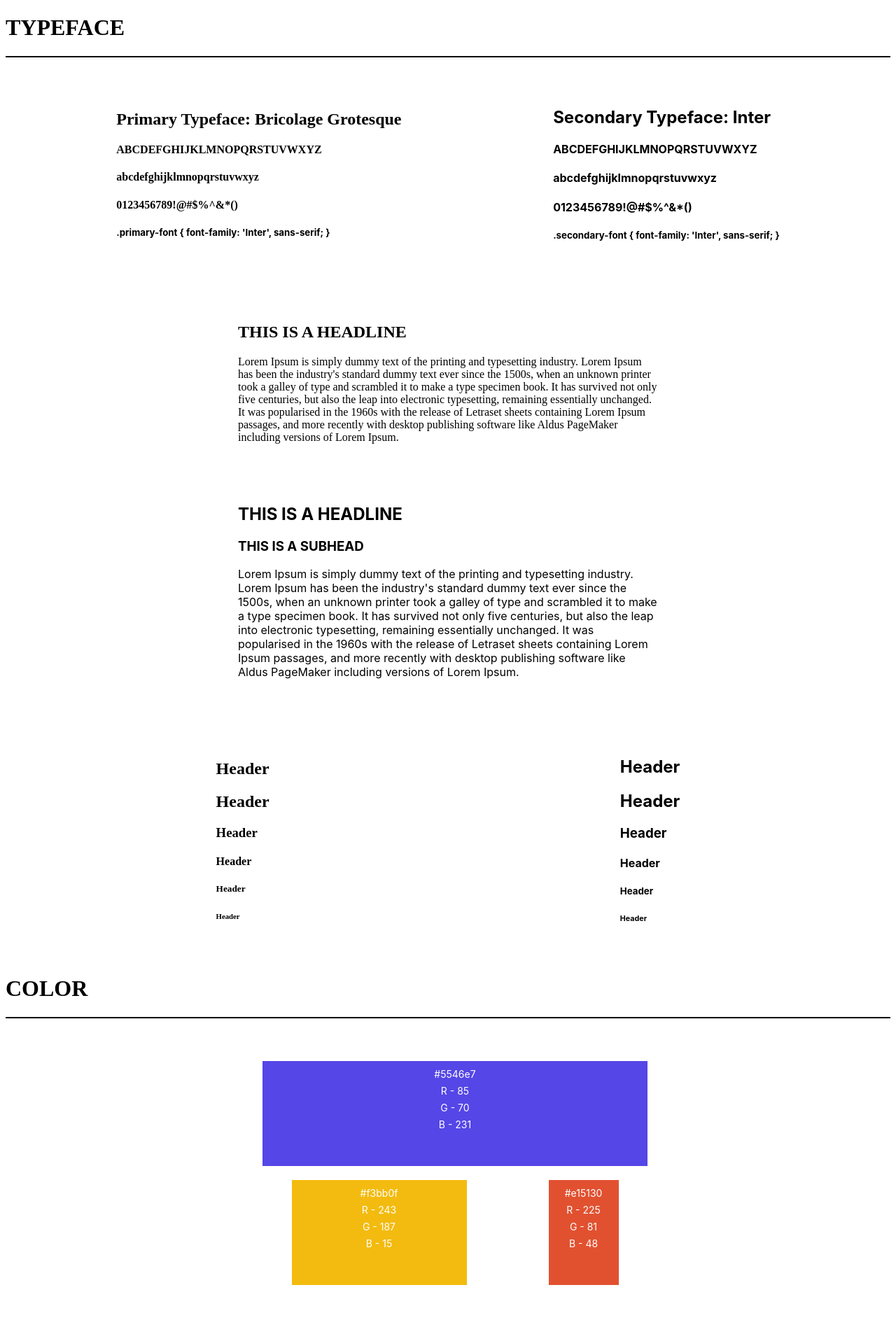
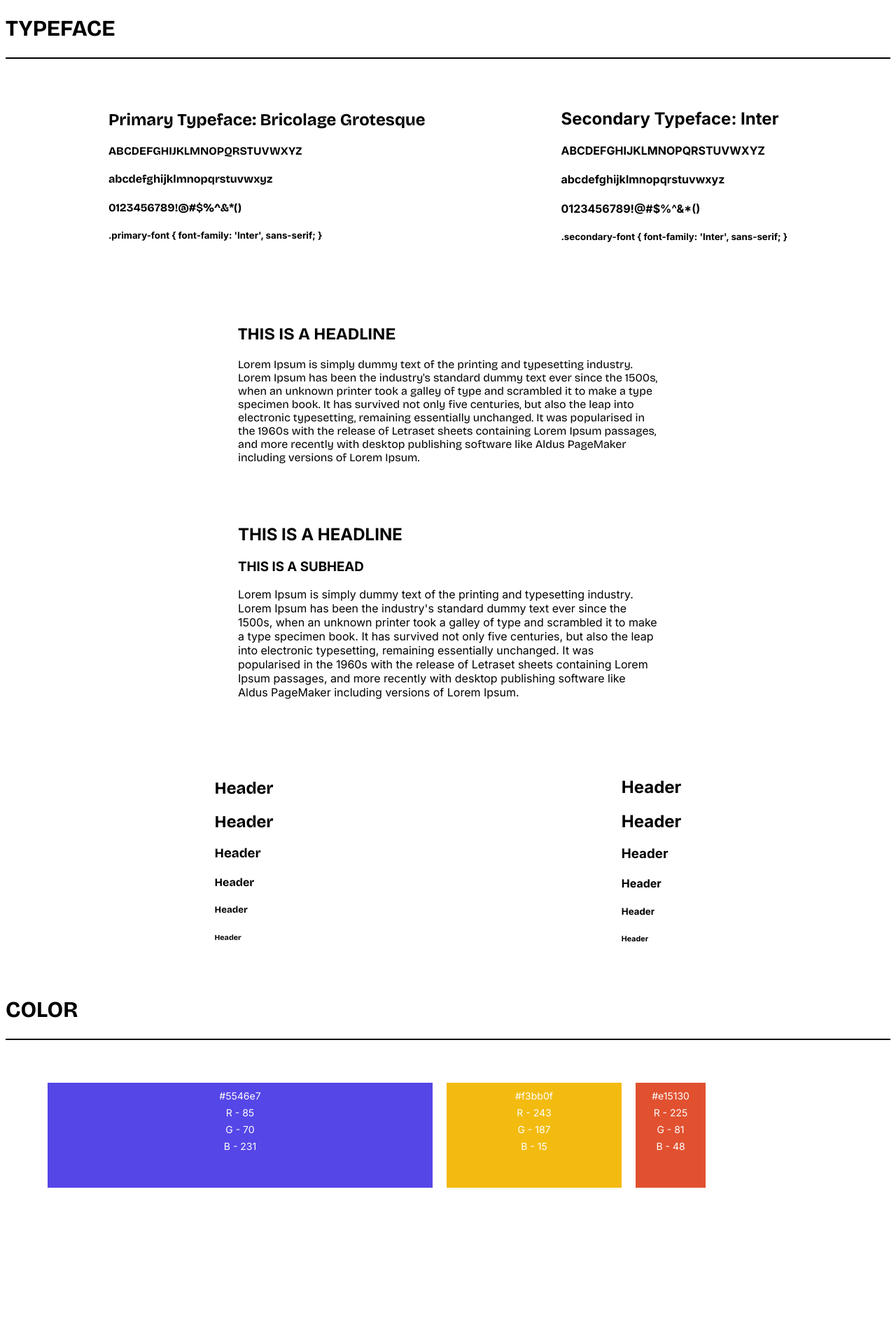
Before and after one commit to Holden-dip/Portfolio-Main, a Jekyll site: the page style-guide/index.html, which Jekyll copies as it is, in a window 1280 px wide. Shown: the whole page at 70% size. Built offline with Jekyll 4.4.1, drawn with Linux system fonts in a browser that asks for light colours; after the commit the page ends 1757 px from its top, so only the background shows below that.

Commit message:
April 4th update

```diff
--- a/style-guide/index.html
+++ b/style-guide/index.html
@@ -4,6 +4,10 @@
 <meta charset="UTF-8">
 <title>Style css</title>
 <link href="style.css" rel="stylesheet" type="text/css">
+
+<link rel="preconnect" href="https://fonts.googleapis.com">
+<link rel="preconnect" href="https://fonts.gstatic.com" crossorigin>
+<link href="https://fonts.googleapis.com/css2?family=Bricolage+Grotesque:opsz,wght@12..96,200..800&family=Inter:ital,opsz,wght@0,14..32,100..900;1,14..32,100..900&display=swap" rel="stylesheet">
 </head>
 
 <body>
@@ -77,7 +81,6 @@
 				<p>B - 231</p>
 			</li>
 			<li class="color-two">
-
 				<p>#f3bb0f</p>
 		  		<p>R - 243</p>
 				<p>G - 187</p>
@@ -86,7 +89,6 @@
 		  </li>
 
 			<li class="color-three">
-
 			  <p>#e15130</p>
 				<p>R - 225</p>
 				<p>G - 81</p>
--- a/style-guide/style.css
+++ b/style-guide/style.css
@@ -1,7 +1,4 @@
 @charset "UTF-8";
-body{
-
-}
 section{
 	margin: 50px 50px;
 }
@@ -48,8 +45,6 @@
 }
 .color-container {
 	display: flex;
-	justify-content: space-around;
-	padding: 00px 280px 0px 300px;
 	flex-wrap: wrap;
 	flex-direction: row;
 }
```
